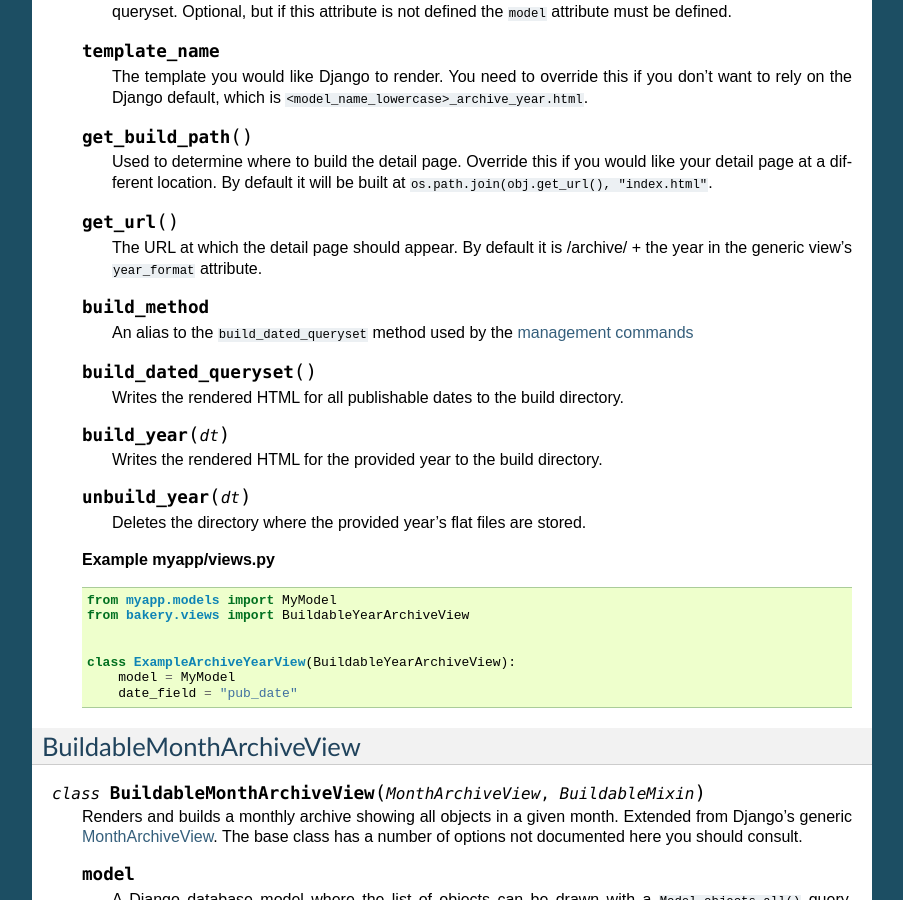
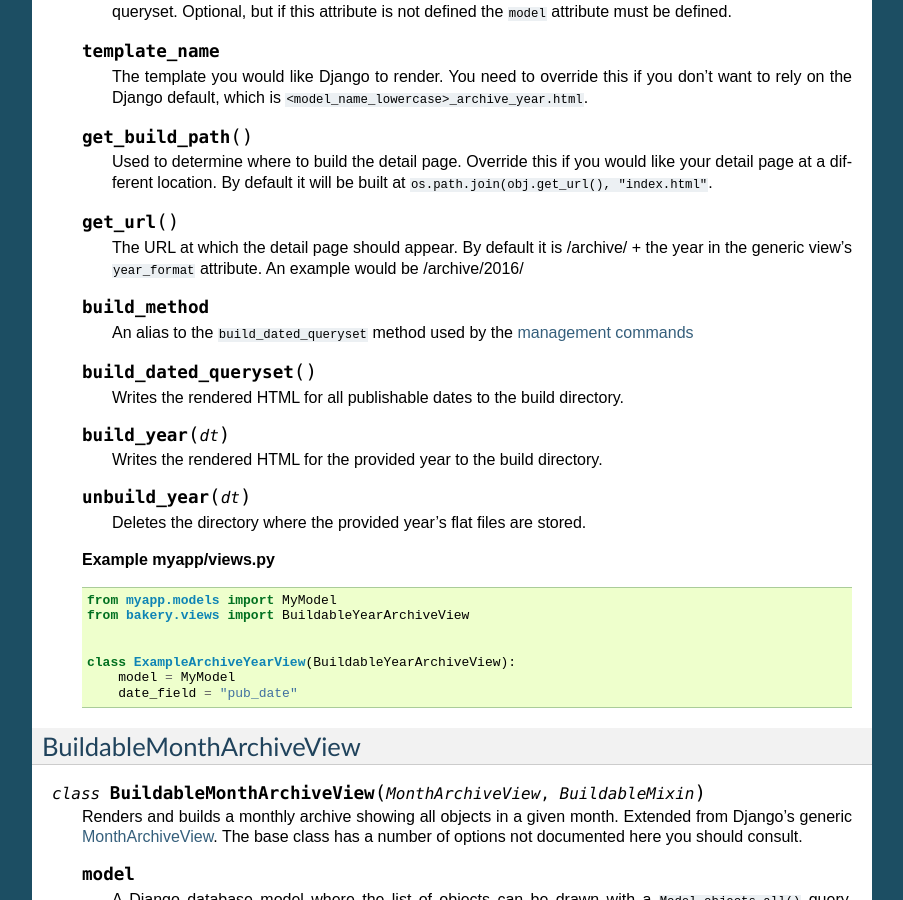
Before and after one commit to Sibizwan5/django-bakery, a Sphinx documentation site: the page built from docs/buildableviews.rst, in a window 1280 px wide and 900 px high, scrolled down 4280 px. Shown: the whole window, without its empty margins (198-1101 px from the left). Built offline with Sphinx 7.4.7, drawn with Linux system fonts in a browser that asks for light colours.

Commit message:
A little more docs

```diff
--- a/docs/buildableviews.rst
+++ b/docs/buildableviews.rst
@@ -300,7 +300,7 @@ BuildableYearArchiveView
     .. method:: get_url()
 
         The URL at which the detail page should appear. By default it is /archive/ + the year in
-        the generic view's ``year_format`` attribute.
+        the generic view's ``year_format`` attribute. An example would be /archive/2016/
 
     .. py:attribute:: build_method
 
```
